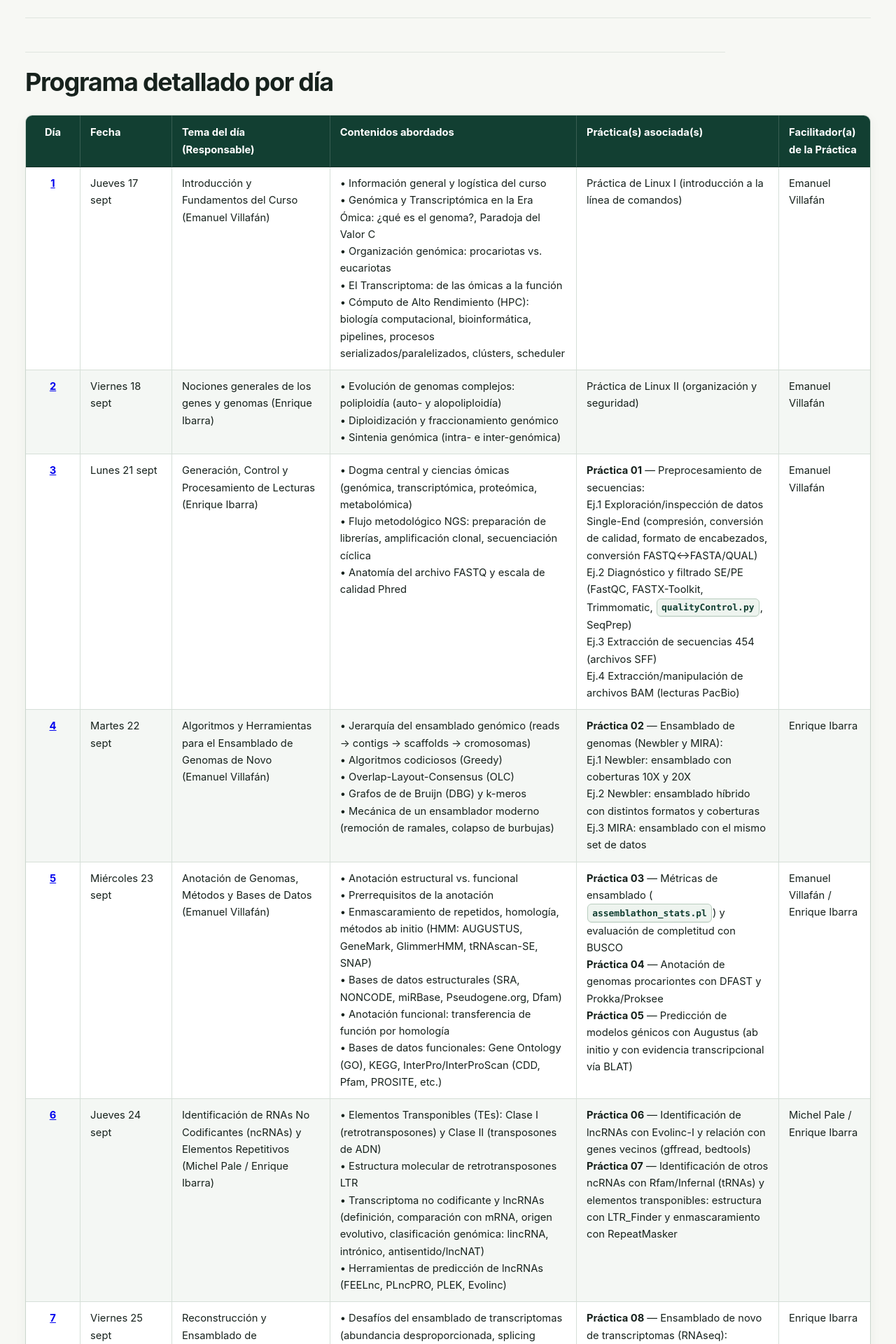
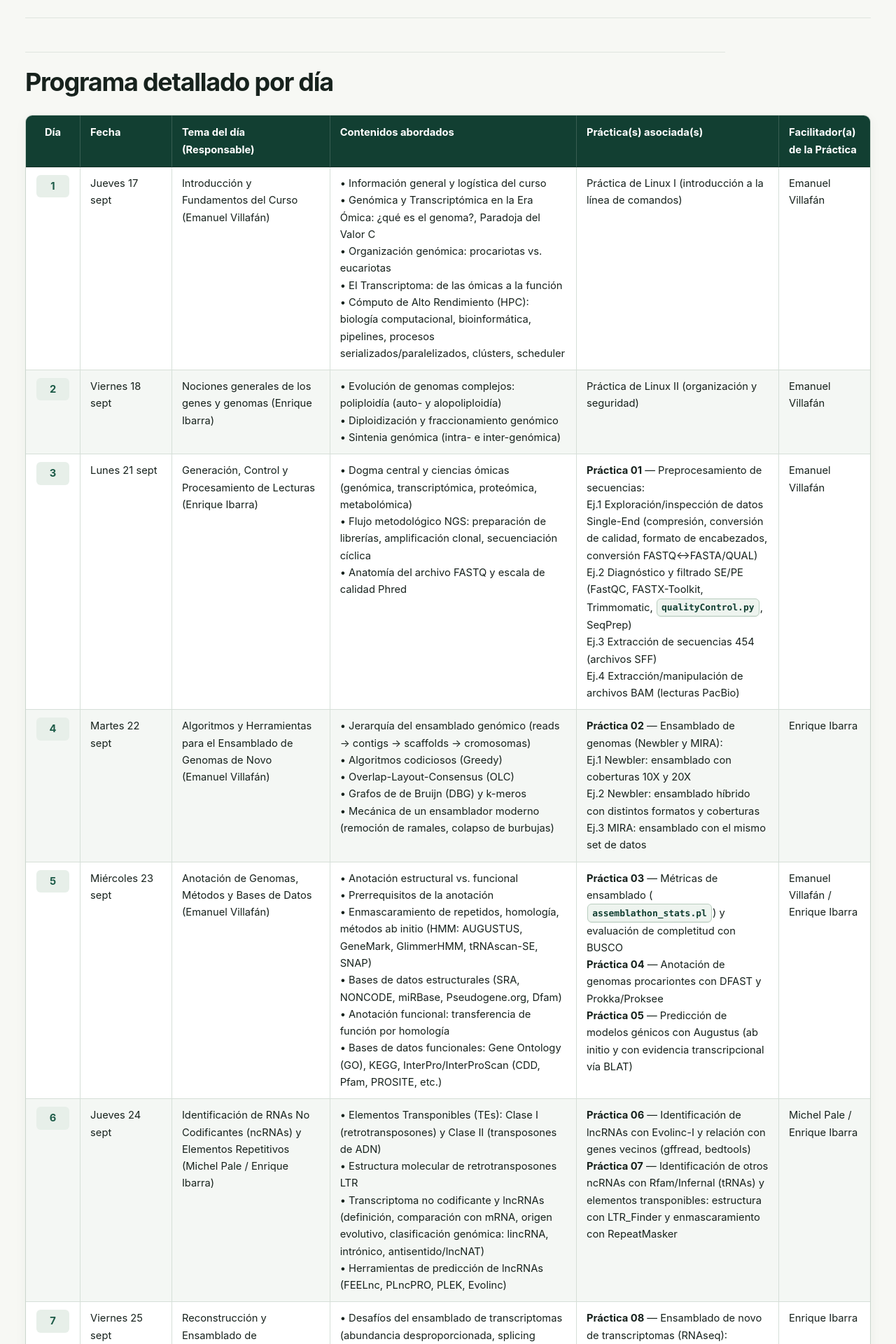
Before and after one commit to vitoem/HBGT_2026, a Jekyll site: the page built from docs/programa.md, in a window 1280 px wide. Shown: the part 1069-2989 px from the top of the page at 70% size. Built offline with Jekyll 4.4.1, drawn with Linux system fonts in a browser that asks for light colours.

Commit message:
Enhance link styles in program page table
Added styles for links in the second table of the program page.

```diff
--- a/docs/assets/css/custom.css
+++ b/docs/assets/css/custom.css
@@ -522,3 +522,21 @@ h2 { font-size:clamp(2rem,4vw,3.2rem); line-height:1.05; letter-spacing:-.035em;
     min-width: 50px;
   }
 }
+
+.program-page table:nth-of-type(2) td:first-child a {
+  display: inline-flex;
+  align-items: center;
+  justify-content: center;
+  min-width: 2rem;
+  padding: 0.25rem 0.45rem;
+  border-radius: 6px;
+  background: var(--soft);
+  color: var(--accent) !important;
+  font-weight: 700;
+  text-decoration: none !important;
+}
+
+.program-page table:nth-of-type(2) td:first-child a:hover {
+  background: var(--accent);
+  color: white !important;
+}
```
